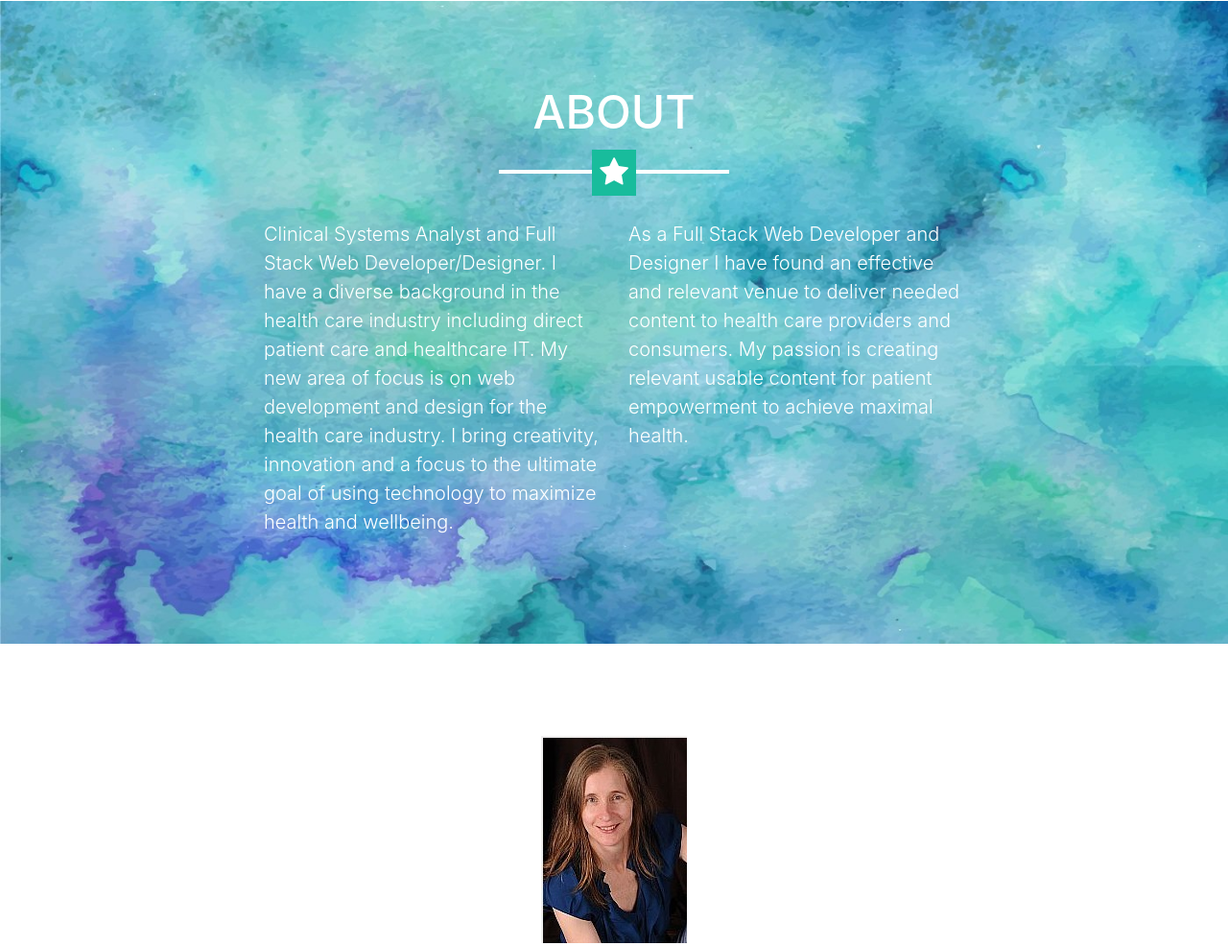
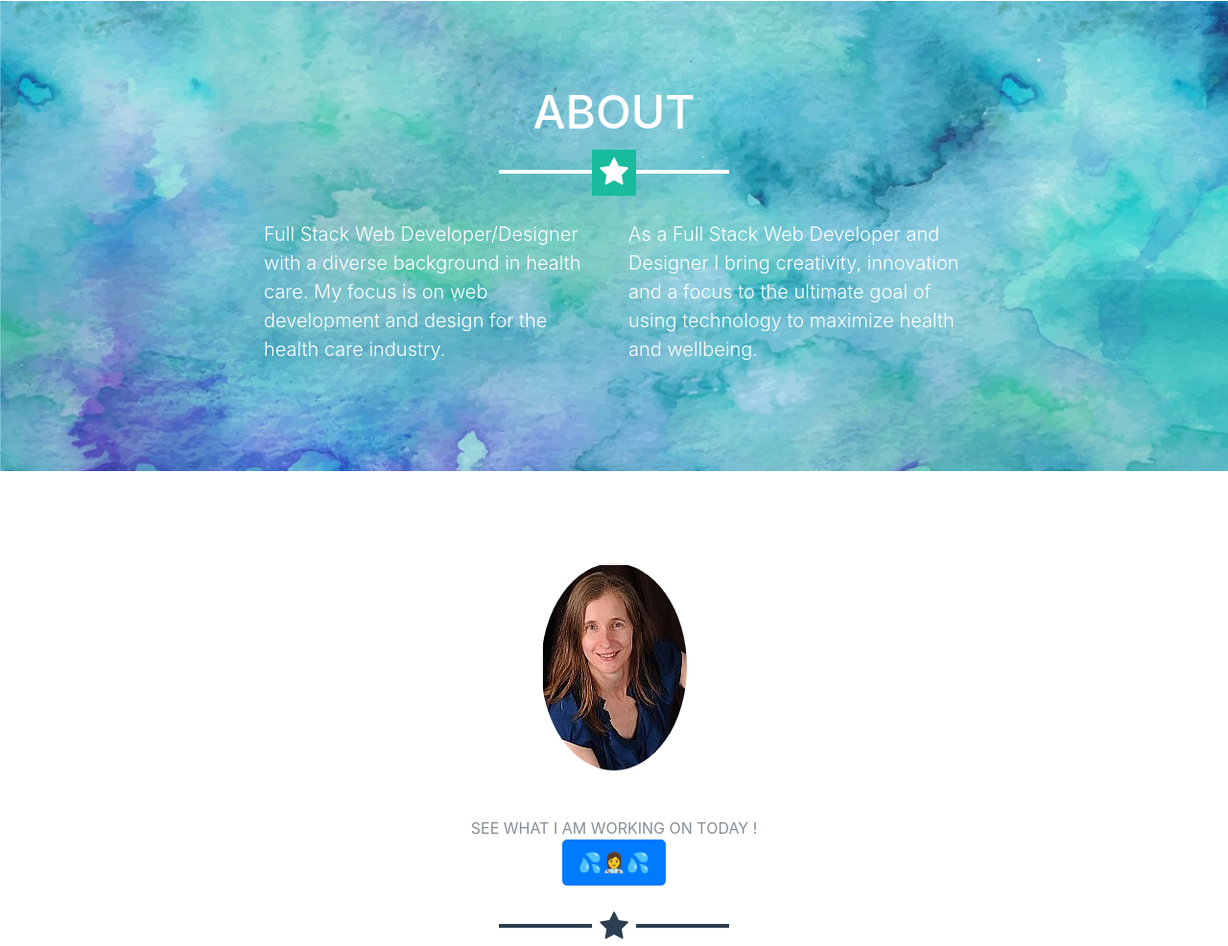
Before and after one commit to AR123456/Portfolio-Anne-Rottler, a website with bundled scripts: page index.html in a window 1280 px wide. Shown: the part 1320-2306 px from the top of the page at 96% size. Built offline with nearby package versions, Linux system fonts and the light colour scheme; files whose address does not match are found by name.

Commit message:
more updates

```diff
--- a/index.html
+++ b/index.html
@@ -112,7 +112,7 @@
         <h1 class="font-weight-light mb-0">Anne Rottler</h1>
         <hr class="star-light" />
         <h2 class="font-weight-light mb-0">
-          Full Stack Web Developer - Web Designer - Healthcare Professional
+          The Simple Elegance of Eloquent Design
         </h2>
       </div>
     </header>
@@ -249,20 +249,16 @@
         <div class="row">
           <div class="col-lg-4 ml-auto">
             <p class="lead">
-              Clinical Systems Analyst and Full Stack Web Developer/Designer. I
-              have a diverse background in the health care industry including
-              direct patient care and healthcare IT. My new area of focus is on
-              web development and design for the health care industry. I bring
-              creativity, innovation and a focus to the ultimate goal of using
-              technology to maximize health and wellbeing.
+              Full Stack Web Developer/Designer with a diverse background in
+              health care. My focus is on web development and design for the
+              health care industry.
             </p>
           </div>
           <div class="col-lg-4 mr-auto">
             <p class="lead">
-              As a Full Stack Web Developer and Designer I have found an
-              effective and relevant venue to deliver needed content to health
-              care providers and consumers. My passion is creating relevant
-              usable content for patient empowerment to achieve maximal health.
+              As a Full Stack Web Developer and Designer I bring creativity,
+              innovation and a focus to the ultimate goal of using technology to
+              maximize health and wellbeing.
             </p>
           </div>
         </div>
@@ -281,7 +277,12 @@
     <!-- Contact Section -->
     <section id="contact">
       <div class="container">
-        <img class="img-fluid mb-5 d-block mx-auto" src="img/me.jpg" alt="" />
+        <img
+          class="img-fluid mb-5 d-block mx-auto "
+          src="img/me.jpg"
+          alt="memory"
+          style=" border-radius: 110%;"
+        />
 
         <p class="text-center text-uppercase text-secondary mb-0">
           See what I am working on today !
@@ -419,7 +420,7 @@
 
     <div class="copyright py-4 text-center text-white">
       <div class="container">
-        <small>Copyright &copy; Anne Rottler 2017</small>
+        <small>Copyright &copy; Anne Rottler 2019</small>
       </div>
     </div>
 
```
